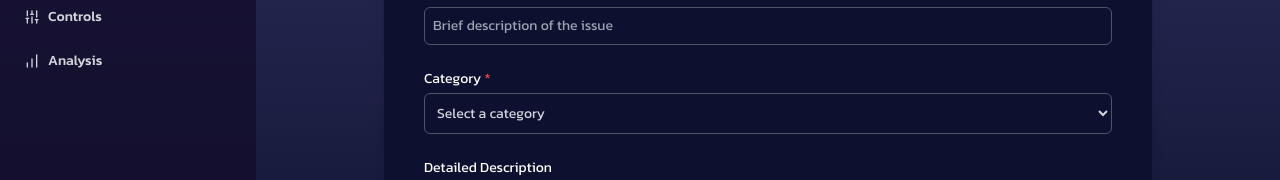
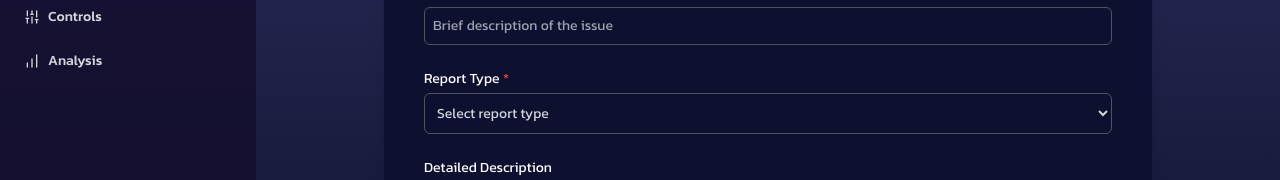
Before and after one commit to zachyne/smartwayz, a React (Vite) app in the folder frontend/: page /new-report in a window 1280 px wide. Shown: the part 374-554 px from the top of the page. Built offline with nearby package versions, Linux system fonts and the light colour scheme.

Commit message:
Update Issue part of the form to include report type as category

```diff
--- a/frontend/src/pages/ReportForm/Step1Issue.jsx
+++ b/frontend/src/pages/ReportForm/Step1Issue.jsx
@@ -27,10 +27,49 @@ const Step1Issue = ({ formData, onInputChange }) => {
         )}
       </div>
 
-      {/* Category */}
+      {/* Report Type */}
       <div>
         <label className="block text-sm mb-1">
-          Category <span className="text-red-500">*</span>
+          Report Type <span className="text-red-500">*</span>
+        </label>
+        <select
+          name="reportType"
+          value={formData.reportType || ""}
+          onChange={(e) => {
+            onInputChange("reportType", e.target.value);
+            // Reset category when report type changes
+            onInputChange("category", "");
+            onInputChange("otherCategory", "");
+          }}
+          className={`w-full bg-transparent border ${
+            formData.errors?.reportType
+              ? "border-red-500"
+              : "border-gray-600"
+          } rounded-md p-2 text-sm text-gray-300 focus:outline-none focus:border-[#2f57ff]`}
+        >
+          <option className="text-gray-300 bg-gray-800" value="">
+            Select report type
+          </option>
+          <option className="text-gray-300 bg-gray-800" value="Infrastructure">
+            Infrastructure Issue
+          </option>
+          <option className="text-gray-300 bg-gray-800" value="Hazard">
+            Hazard Report
+          </option>
+        </select>
+
+        {formData.errors?.reportType && (
+          <p className="mt-1 text-xs text-red-400">
+            {formData.errors.reportType}
+          </p>
+        )}
+      </div>
+
+      {/* Category - Only show if report type is selected */}
+      {formData.reportType && (
+        <div>
+          <label className="block text-sm mb-1">
+            {formData.reportType === "Infrastructure" ? "Infrastructure Category" : "Hazard Category"} <span className="text-red-500">*</span>
           </label>
           <select
             name="category"
@@ -45,30 +84,75 @@ const Step1Issue = ({ formData, onInputChange }) => {
             <option className="text-gray-300 bg-gray-800" value="">
               Select a category
             </option>
-          <option className="text-gray-300 bg-gray-800" value="Road Damage">
-            Road Damage / Potholes
+
+            {/* Infrastructure Categories */}
+            {formData.reportType === "Infrastructure" && (
+              <>
+                <option className="text-gray-300 bg-gray-800" value="Road Damage/Potholes">
+                  Road Damage/Potholes
                 </option>
-          <option className="text-gray-300 bg-gray-800" value="Streetlight Issue">
-            Streetlights / Electrical Issue
+                <option className="text-gray-300 bg-gray-800" value="Streetlights/Electrical Issues">
+                  Streetlights/Electrical Issues
                 </option>
-          <option className="text-gray-300 bg-gray-800" value="Sidewalks Pedestrian Paths">
-            Sidewalks / Pedestrian Paths
+                <option className="text-gray-300 bg-gray-800" value="Sidewalks/Pedestrian Paths">
+                  Sidewalks/Pedestrian Paths
                 </option>
-          <option className="text-gray-300 bg-gray-800" value="Building Structural Concerns">
-            Building / Structural Concerns
+                <option className="text-gray-300 bg-gray-800" value="Building/Structural Concerns">
+                  Building/Structural Concerns
                 </option>
-          <option className="text-gray-300 bg-gray-800" value="Bridge Overpass Issues">
-            Bridge / Overpass Issues
+                <option className="text-gray-300 bg-gray-800" value="Bridge/Overpass Issues">
+                  Bridge/Overpass Issues
                 </option>
-          <option className="text-gray-300 bg-gray-800" value="Structural Collapses Weak Infrastructure">
-            Structural Collapses / Weak Infrastructure
+                <option className="text-gray-300 bg-gray-800" value="Structural Collapses/Weak Infrastructure">
+                  Structural Collapses/Weak Infrastructure
                 </option>
-          <option className="text-gray-300 bg-gray-800" value="Safety Security Concerns">
+                <option className="text-gray-300 bg-gray-800" value="Safety and Security Concerns">
                   Safety and Security Concerns
                 </option>
                 <option className="text-gray-300 bg-gray-800" value="Other">
-            Other (please specify)
+                  Other (specify)
                 </option>
+              </>
+            )}
+
+            {/* Hazard Categories */}
+            {formData.reportType === "Hazard" && (
+              <>
+                <option className="text-gray-300 bg-gray-800" value="Flooding/Water Overflow">
+                  Flooding/Water Overflow
+                </option>
+                <option className="text-gray-300 bg-gray-800" value="Landslide/Soil Erosion">
+                  Landslide/Soil Erosion
+                </option>
+                <option className="text-gray-300 bg-gray-800" value="Fire Hazard">
+                  Fire Hazard
+                </option>
+                <option className="text-gray-300 bg-gray-800" value="Electrical Hazard">
+                  Electrical Hazard
+                </option>
+                <option className="text-gray-300 bg-gray-800" value="Fallen Trees/Debris Blocking Road">
+                  Fallen Trees/Debris Blocking Road
+                </option>
+                <option className="text-gray-300 bg-gray-800" value="Road Accident">
+                  Road Accident
+                </option>
+                <option className="text-gray-300 bg-gray-800" value="Blocked Drainage/Clogged Gutter">
+                  Blocked Drainage/Clogged Gutter
+                </option>
+                <option className="text-gray-300 bg-gray-800" value="Earthquake Damage">
+                  Earthquake Damage
+                </option>
+                <option className="text-gray-300 bg-gray-800" value="Sinkhole">
+                  Sinkhole
+                </option>
+                <option className="text-gray-300 bg-gray-800" value="Public Health Hazard">
+                  Public Health Hazard (e.g., stagnant water, waste build up)
+                </option>
+                <option className="text-gray-300 bg-gray-800" value="Other Hazard">
+                  Other Hazard (specify)
+                </option>
+              </>
+            )}
           </select>
 
           {formData.errors?.category && (
@@ -78,12 +162,12 @@ const Step1Issue = ({ formData, onInputChange }) => {
           )}
 
           {/* "Other" Text Field */}
-        {formData.category === "Other" && (
+          {(formData.category === "Other" || formData.category === "Other Hazard") && (
             <div className="mt-3">
               <input
                 type="text"
                 name="otherCategory"
-              placeholder="Please specify the category"
+                placeholder={`Please specify the ${formData.reportType === "Infrastructure" ? "infrastructure" : "hazard"} category`}
                 value={formData.otherCategory || ""}
                 onChange={(e) => onInputChange("otherCategory", e.target.value)}
                 className={`w-full bg-transparent border ${
@@ -100,6 +184,7 @@ const Step1Issue = ({ formData, onInputChange }) => {
             </div>
           )}
         </div>
+      )}
 
       {/* Detailed Description */}
       <div>
```
Lines whose indentation alone changed are shown as unchanged.
